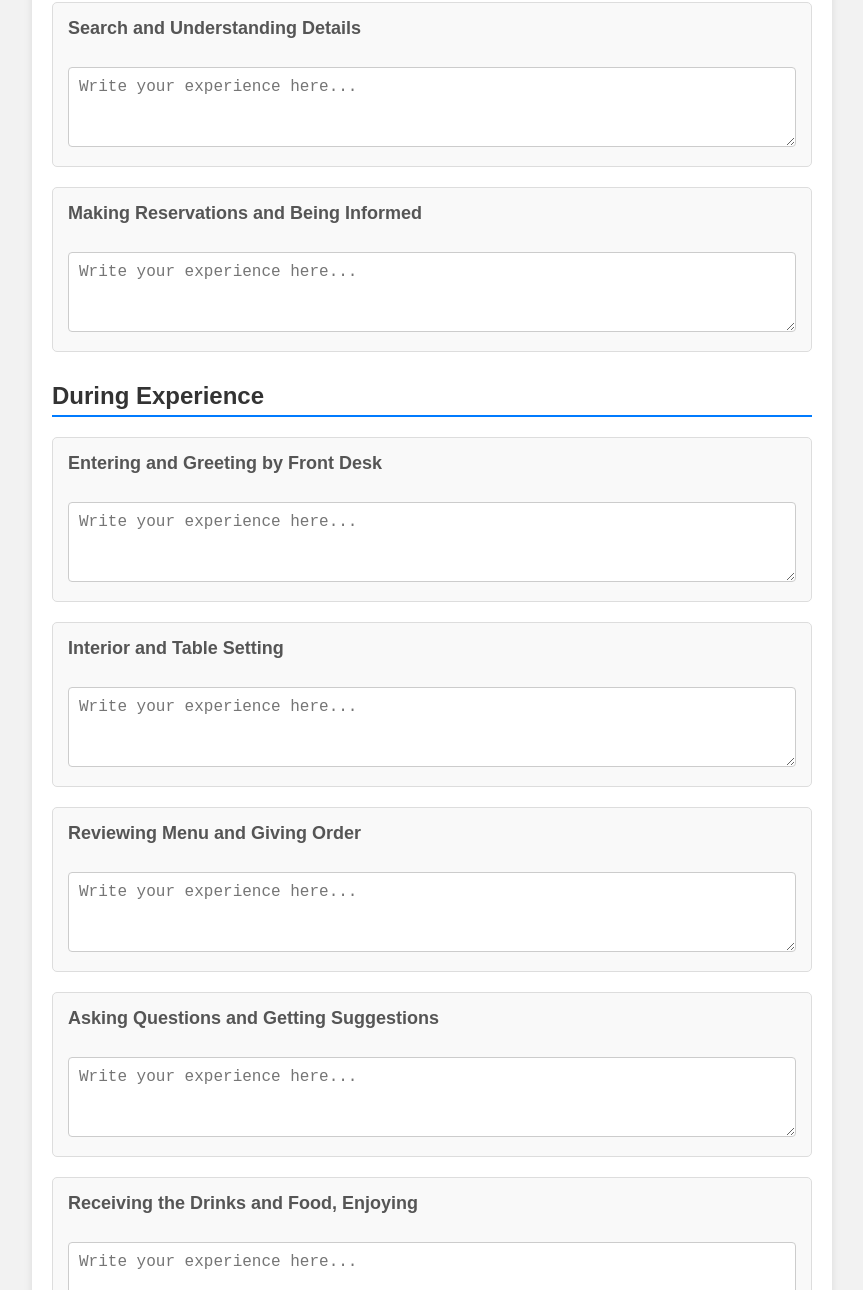
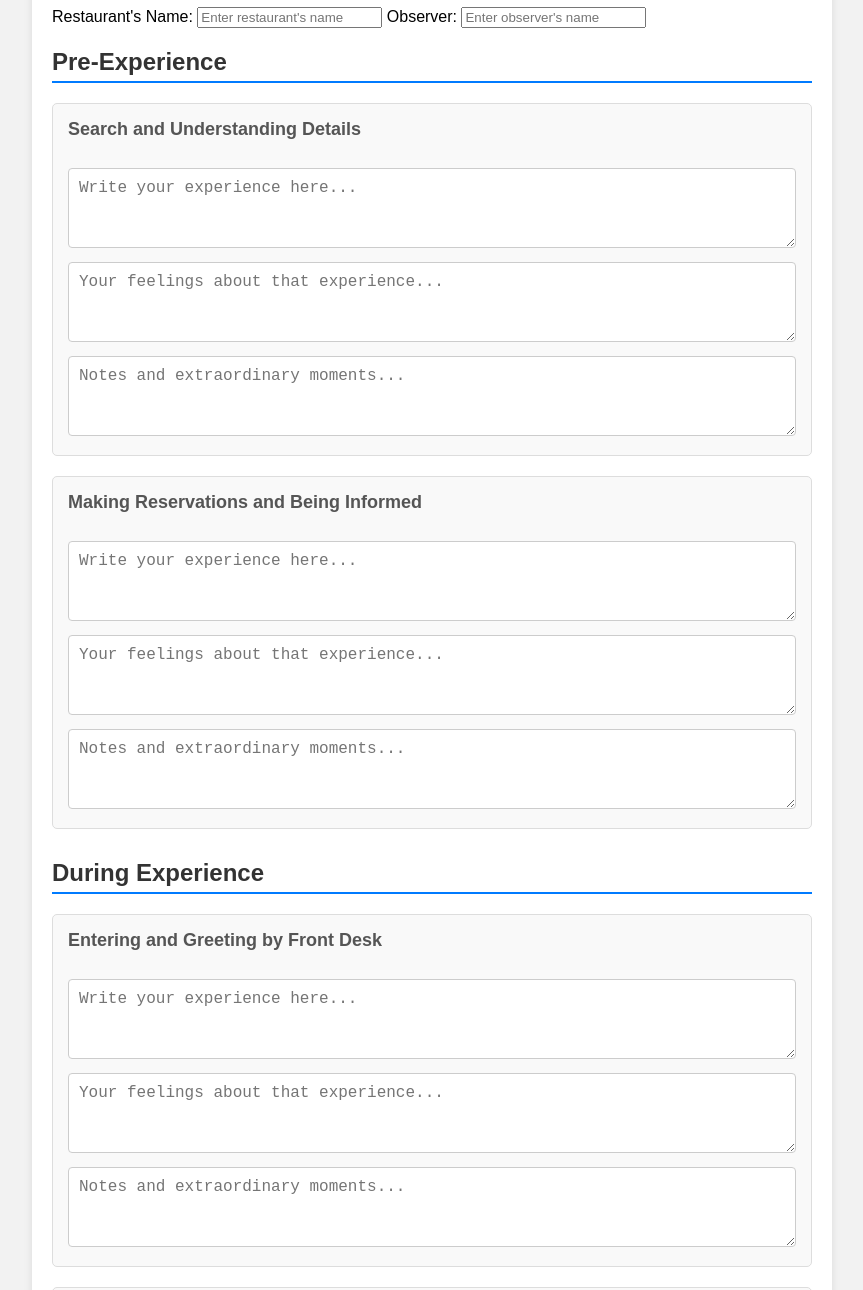
Before and after one commit to mertcgul/musteri-yolculugu, a plain HTML site: page index.html in a window 1280 px wide. Shown: the part 113-1403 px from the top of the page, without its empty margins (208-1071 px from the left). Drawn offline with Linux system fonts and the light colour scheme.

Commit message:
index.html

```diff
--- a/index.html
+++ b/index.html
@@ -1,131 +1,83 @@
 <!DOCTYPE html>
-
 <html lang="en">
-
 <head>
-
     <meta charset="UTF-8">
-
     <meta name="viewport" content="width=device-width, initial-scale=1.0">
-
     <title>Customer Journey Form</title>
-
     <link rel="stylesheet" href="style.css">
-
 </head>
-
 <body>
 
+<div class="customer-journey">
+    <h1>Customer Journey for Restaurants</h1>
 
-
-<div class="customer-journey">
-
-    <!-- Pre -->
-
-    <div class="stage">
-
-        <h2>Pre-Experience</h2>
-
-        <div class="step">
-
-            <h3>Search and Understanding Details</h3>
-
-            <textarea placeholder="Write your experience here..."></textarea>
-
-        </div>
-
-        <div class="step">
-
-            <h3>Making Reservations and Being Informed</h3>
-
-            <textarea placeholder="Write your experience here..."></textarea>
-
-        </div>
-
+    <!-- Restaurant's Name ve Observer Alanları -->
+    <div class="form-header">
+        <label>
+            Restaurant's Name:
+            <input type="text" id="restaurant-name" placeholder="Enter restaurant's name">
+        </label>
+        <label>
+            Observer:
+            <input type="text" id="observer-name" placeholder="Enter observer's name">
+        </label>
     </div>
 
-
-
-    <!-- During -->
-
+    <!-- Pre-Experience Aşaması -->
     <div class="stage">
-
-        <h2>During Experience</h2>
-
+        <h2>Pre-Experience</h2>
         <div class="step">
-
-            <h3>Entering and Greeting by Front Desk</h3>
-
+            <h3>Search and Understanding Details</h3>
             <textarea placeholder="Write your experience here..."></textarea>
-
+            <textarea placeholder="Your feelings about that experience..."></textarea>
+            <textarea placeholder="Notes and extraordinary moments..."></textarea>
         </div>
-
         <div class="step">
-
-            <h3>Interior and Table Setting</h3>
-
+            <h3>Making Reservations and Being Informed</h3>
             <textarea placeholder="Write your experience here..."></textarea>
-
+            <textarea placeholder="Your feelings about that experience..."></textarea>
+            <textarea placeholder="Notes and extraordinary moments..."></textarea>
         </div>
-
-        <div class="step">
-
-            <h3>Reviewing Menu and Giving Order</h3>
-
-            <textarea placeholder="Write your experience here..."></textarea>
-
-        </div>
-
-        <div class="step">
-
-            <h3>Asking Questions and Getting Suggestions</h3>
-
-            <textarea placeholder="Write your experience here..."></textarea>
-
-        </div>
-
-        <div class="step">
-
-            <h3>Receiving the Drinks and Food, Enjoying </h3>
-
-            <textarea placeholder="Write your experience here..."></textarea>
-
-        </div>
-
     </div>
 
-
-
-    <!-- Post -->
-
+    <!-- During Experience Aşaması -->
     <div class="stage">
-
-        <h2>Post-Experience</h2>
-
+        <h2>During Experience</h2>
         <div class="step">
-
-            <h3>Payment and Leaving</h3>
-
+            <h3>Entering and Greeting by Front Desk</h3>
             <textarea placeholder="Write your experience here..."></textarea>
-
+            <textarea placeholder="Your feelings about that experience..."></textarea>
+            <textarea placeholder="Notes and extraordinary moments..."></textarea>
         </div>
-
         <div class="step">
-
-            <h3>Goodbye and Next Visit Encouragement</h3>
-
+            <h3>Interior and Table Setting</h3>
             <textarea placeholder="Write your experience here..."></textarea>
-
+            <textarea placeholder="Your feelings about that experience..."></textarea>
+            <textarea placeholder="Notes and extraordinary moments..."></textarea>
         </div>
-
     </div>
 
+    <!-- Post-Experience Aşaması -->
+    <div class="stage">
+        <h2>Post-Experience</h2>
+        <div class="step">
+            <h3>Payment and Leaving</h3>
+            <textarea placeholder="Write your experience here..."></textarea>
+            <textarea placeholder="Your feelings about that experience..."></textarea>
+            <textarea placeholder="Notes and extraordinary moments..."></textarea>
+        </div>
+        <div class="step">
+            <h3>Goodbye and Next Visit Encouragement</h3>
+            <textarea placeholder="Write your experience here..."></textarea>
+            <textarea placeholder="Your feelings about that experience..."></textarea>
+            <textarea placeholder="Notes and extraordinary moments..."></textarea>
+        </div>
+    </div>
+
+    <!-- Submit Butonu -->
+    <button type="submit" id="submit-button">Submit</button>
 </div>
 
-
-
 <script src="script.js"></script>
-
 </body>
-
 </html>
```
